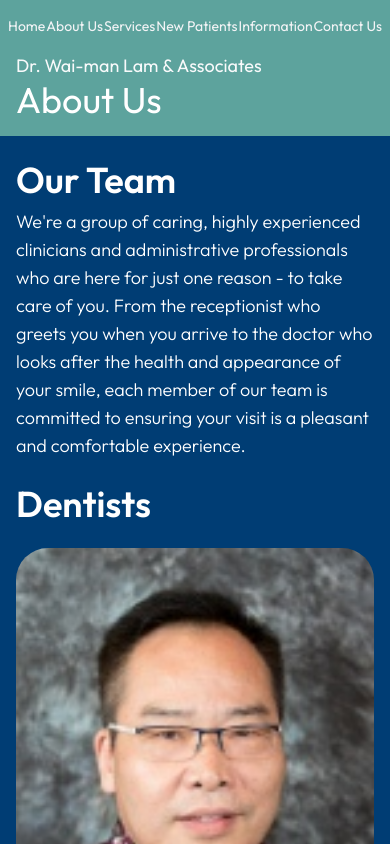
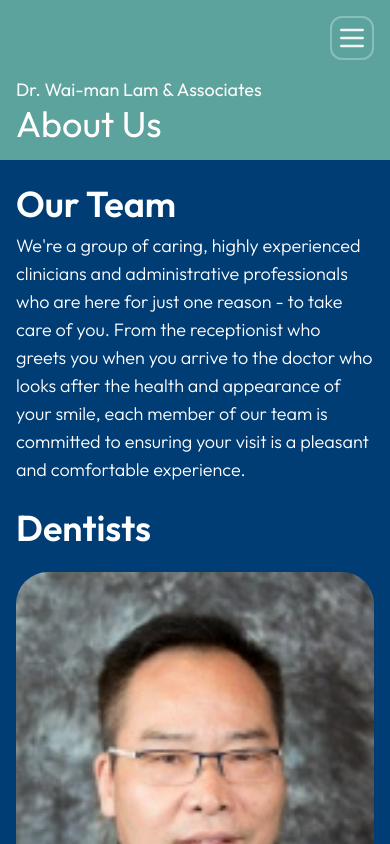
Before and after one commit to tianxiaozhang1/drlam, a Next.js app: page /about in a window 390 px wide. Shown: the top 844 px of the page. Built offline with nearby package versions, Linux system fonts and the light colour scheme.

Commit message:
Nav Update

```diff
--- a/src/app/components/Header.tsx
+++ b/src/app/components/Header.tsx
@@ -1,22 +1,65 @@
-import React from 'react'
-import Link from 'next/link'
-import { outfit } from '../fonts'
+"use client"
+import React, { useState } from 'react';
+import Link from 'next/link';
+import { outfit } from '../fonts';
+import { Menu, X } from 'lucide-react'; // Assuming you have lucide-react installed for icons
 
 function Header() {
-    return (
-        <div className='bg-[#5DA39D]'>
-            <div className={`w-full ${outfit.className} lg:pb-0 2xl:w-[1260px] mx-auto`}>
-                <div className={`w-full flex justify-between text-gray-100 text-sm px-2 lg:px-0 py-4  lg:text-2xl lg:py-4 `}>
-                    <Link href={'/'}><div className='hover:text-white'>Home</div></Link>
-                    <Link href={'/about'}><div className='hover:text-white'>About Us</div></Link>
-                    <Link href={'/services'}><div className='hover:text-white'>Services</div></Link>
-                    <Link href={'/new'}><div className='hover:text-white'>New Patients</div></Link>
-                    <Link href={'/information'}><div className='hover:text-white'>Information</div></Link>
-                    <Link href={'/contact'}><div className='hover:text-white'>Contact Us</div></Link>
+  const [isMobileMenuOpen, setIsMobileMenuOpen] = useState(false);
+
+  const toggleMobileMenu = () => {
+    setIsMobileMenuOpen(!isMobileMenuOpen);
+  };
+
+  const navLinks = [
+    { href: '/', label: 'Home' },
+    { href: '/about', label: 'About Us' },
+    { href: '/services', label: 'Services' },
+    { href: '/new', label: 'New Patients' },
+    { href: '/information', label: 'Information' },
+    { href: '/contact', label: 'Contact Us' },
+  ];
+
+  return (
+    <div className='bg-[#5DA39D]'>
+      <div className={`w-full ${outfit.className} 2xl:w-[1260px] mx-auto`}>
+        {/* Desktop Navigation */}
+        <div className={`hidden lg:flex justify-between text-gray-100 text-sm px-2 lg:px-0 py-4 lg:text-2xl lg:py-4`}>
+          {navLinks.map((link) => (
+            <Link key={link.href} href={link.href}>
+              <div className='hover:text-white'>{link.label}</div>
+            </Link>
+          ))}
+        </div>
+
+        {/* Mobile Header (Hamburger Icon) */}
+        <div className='lg:hidden flex justify-between items-center px-4 py-4'>
+          <Link href='/'>
+            <div className='hidden text-gray-100 text-2xl font-bold'>Dr. Wai-man Lam & Associates</div> {/* Your logo/brand name */}
+          </Link>
+          <button onClick={toggleMobileMenu} className='text-gray-100 focus:outline-none border-2 border-[#88BFB8] rounded-xl p-1'>
+            {isMobileMenuOpen ? <X size={32} /> : <Menu size={32} />}
+          </button>
+        </div>
+
+        {/* Mobile Navigation Menu */}
+        {isMobileMenuOpen && (
+          <div className='lg:hidden fixed inset-0 bg-[#5DA39D] z-50 flex flex-col items-center justify-center space-y-8'>
+            <button onClick={toggleMobileMenu} className='absolute top-4 right-4 text-gray-100 focus:outline-none'>
+              <X size={40} />
+            </button>
+            {navLinks.map((link) => (
+              <Link key={link.href} href={link.href} onClick={toggleMobileMenu}>
+                <div className='text-gray-100 text-4xl hover:text-white transition-colors duration-200'>
+                  {link.label}
                 </div>
-            </div>
-        </div>
-    )
+              </Link>
+            ))}
+          </div>
+        )}
+      </div>
+    </div>
+  );
 }
 
-export default Header
+export default Header;
--- a/src/app/page.tsx
+++ b/src/app/page.tsx
@@ -15,32 +15,50 @@ const servicesListContainerClasses = 'space-y-4 lg:space-y-12';
 export default function Home() {
     return (
         <div>
+            {/* TITLE AND NAVIGATION */}
             <div className="w-full bg-[#5DA39D]">
-                <div className="2xl:w-[1500px] mx-auto">
-                    <Header/>
-                    <div className={`w-full bg-[#5DA39D] ${outfit.className}`}>
-                        <div className={`${sectionWrapperClasses} lg:pb-8 lg:pt-2`}>
-                            <div className='lg:pt-2 text-center text-5xl lg:text-7xl text-white'>Dr. Wai-man Lam & Associates</div>
-                            <div className='text-center text-2xl lg:text-4xl text-white my-2 pb-4 lg:pb-0'>Dental care for the whole family - since 1997</div>
+                {/* MOBILE */}
+                <div className="lg:hidden mx-auto">
+                    <div className={`w-full  bg-[#5DA39D] ${outfit.className}`}>
+                        <div className={`${sectionWrapperClasses} pt-6 `}>
+                            <div className="flex">
+                                <div className='pl-2 text-center text-4xl text-white w-4/5'>Dr. Wai-man Lam & Associates</div>
+                                <div><Header/></div>
+                            </div>
+                            <div className='text-center text-xl text-white my-2 pb-4 px-6'>Dental care for the whole family - since 1997</div>
+                        </div>
+                    </div>
+                </div>
+
+                {/* DESKTOP */}
+                <div className="hidden lg:flex 2xl:w-[1260px] mx-auto">
+                    <div>
+                        <Header/>
+                        <div className={`w-full bg-[#5DA39D] ${outfit.className}`}>
+                            <div className={`${sectionWrapperClasses} lg:pb-8 lg:pt-2`}>
+                                <div className='lg:pt-2 text-center text-5xl lg:text-7xl text-white'>Dr. Wai-man Lam & Associates</div>
+                                <div className='text-center text-2xl lg:text-4xl text-white my-2 pb-4 lg:pb-0'>Dental care for the whole family - since 1997</div>
+                            </div>
                         </div>
                     </div>
                 </div>
 
             </div>
+
             <div>
-                <div className="2xl:w-[1260px] mx-auto bg-white pt-1 lg:pt-0">
-                    <div className={`mx-4 lg:mx-0 text-lg lg:text-4xl font-light mt-6  rounded-4xl bg-[#12507B] lg:flex`}>
+                <div className="2xl:w-[1260px] mx-auto bg-white pt-0 lg:pt-0">
+                    <div className={`mx-4 lg:mx-0 text-lg lg:text-4xl font-light mt-4  rounded-4xl bg-[#12507B] lg:flex`}>
                         <div className='lg:w-3/5'>
                             <Image
                                 src={HomeMainPhoto}
                                 alt="Man"
-                                className="w-full rounded-t-4xl lg:rounded-l-4xl"
+                                className="w-full rounded-t-4xl lg:rounded-4xl"
                             />
                         </div>
-                        <div className={`lg:w-2/5 lg:py-18 px-8 lg:px-12 py-4 flex items-center text-gray-100 pb-6 lg:pb-0 ${outfit.className}`}>
+                        <div className={`lg:w-2/5 px-8 lg:px-12 py-4 flex items-center text-gray-100 pb-6 lg:pb-0 ${outfit.className}`}>
                             <div className="lg:space-y-2">
                                 <div>Welcome to our office!</div>
-                                <div>Our team of dental professionals are looking forward to taking care of your smile. Contact us today to schedule a dental visit for you and your family.</div>
+                                <div className="leading-6 lg:leading-12">Our team of dental professionals are looking forward to taking care of your smile. Contact us today to schedule a dental visit for you and your family.</div>
                             </div>
                         </div>
                     </div>
```
